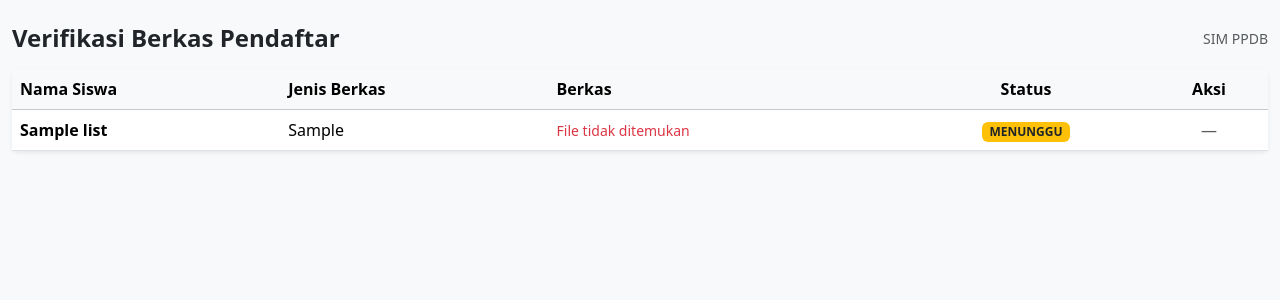
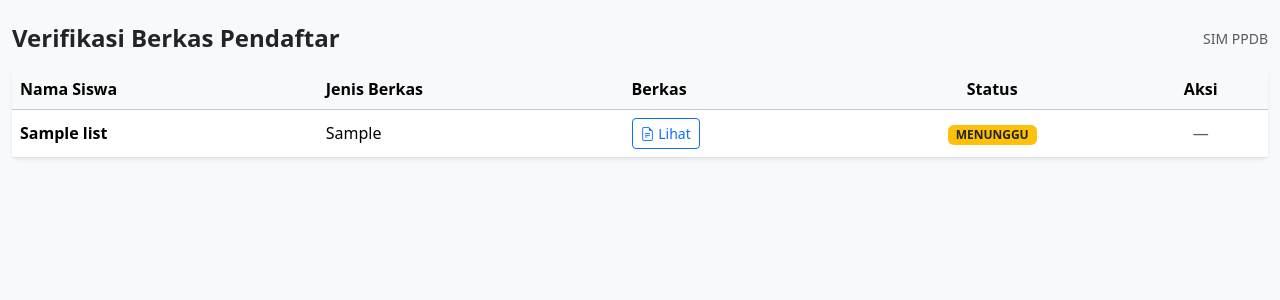
Before and after one commit to andiniwijaya/simppdb, a PHP site: template app/views/admin/verifikasi_berkas.php in a window 1280 px wide. Shown: the top 300 px of the page. Run offline with PHP 8.4, Linux system fonts and the light colour scheme; the template is opened without the code that fills it: most values are stand-ins (such as "Sample title", 1, 10 or a date in 2020).

Commit message:
sim_ppdb

```diff
--- a/app/views/admin/verifikasi_berkas.php
+++ b/app/views/admin/verifikasi_berkas.php
@@ -1,10 +1,5 @@
 <?php
 $base = Config::base_url();
-
-function esc($v)
-{
-    return htmlspecialchars($v ?? '', ENT_QUOTES, 'UTF-8');
-}
 ?>
 
 <!DOCTYPE html>
@@ -50,43 +45,32 @@ function esc($v)
                     <tbody>
                     <?php if (!empty($list)): ?>
                         <?php foreach ($list as $row): ?>
-
-                        <?php
-                        // ===== PATH BERKAS =====
-                        $file     = $row['lokasi_berkas'] ?? '';
-                        $urlFile  = $file ? '/uploads/berkas/' . $file : '';
-                        $realPath = $_SERVER['DOCUMENT_ROOT'] . $urlFile;
-                        ?>
-
                         <tr>
 
                             <!-- NAMA -->
                             <td class="fw-semibold">
-                                <?= esc($row['nama_lengkap']) ?>
+                                <?= htmlspecialchars($row['nama_lengkap']) ?>
                             </td>
 
                             <!-- JENIS BERKAS -->
                             <td>
-                                <?= esc(ucwords(str_replace('_', ' ', $row['jenis_berkas'] ?? ''))) ?>
+                                <?= ucwords(str_replace('_', ' ', $row['jenis_berkas'])) ?>
                             </td>
 
                             <!-- LINK BERKAS -->
                             <td>
-                                <?php if ($file && file_exists($realPath)): ?>
-                                    <a href="<?= esc($urlFile) ?>"
+                                <a href="<?= $row['lokasi_berkas'] ?>"
                                    target="_blank"
                                    class="btn btn-sm btn-outline-primary">
-                                        <i class="bi bi-eye"></i> Lihat
+                                    <i class="bi bi-file-earmark-text"></i>
+                                    Lihat
                                 </a>
-                                <?php else: ?>
-                                    <span class="text-danger small">File tidak ditemukan</span>
-                                <?php endif; ?>
                             </td>
 
                             <!-- STATUS -->
                             <td class="text-center">
                                 <?php
-                                $status = $row['status_berkas'] ?? 'menunggu';
+                                $status = $row['status_berkas'];
                                 if ($status === 'valid') {
                                     echo '<span class="badge bg-success">VALID</span>';
                                 } elseif ($status === 'invalid') {
@@ -101,13 +85,13 @@ function esc($v)
                             <td class="text-center">
                                 <?php if ($status === 'menunggu'): ?>
                                     <div class="btn-group btn-group-sm">
-                                        <a href="/dashboard/validBerkas?id=<?= esc($row['id_berkas']) ?>"
+                                        <a href="/dashboard/validBerkas?id=<?= $row['id_berkas'] ?>"
                                            class="btn btn-success"
                                            onclick="return confirm('Validkan berkas ini?')">
                                             <i class="bi bi-check-lg"></i>
                                         </a>
 
-                                        <a href="/dashboard/invalidBerkas?id=<?= esc($row['id_berkas']) ?>"
+                                        <a href="/dashboard/invalidBerkas?id=<?= $row['id_berkas'] ?>"
                                            class="btn btn-danger"
                                            onclick="return confirm('Tolak berkas ini?')">
                                             <i class="bi bi-x-lg"></i>
```
Lines whose indentation alone changed are shown as unchanged.
